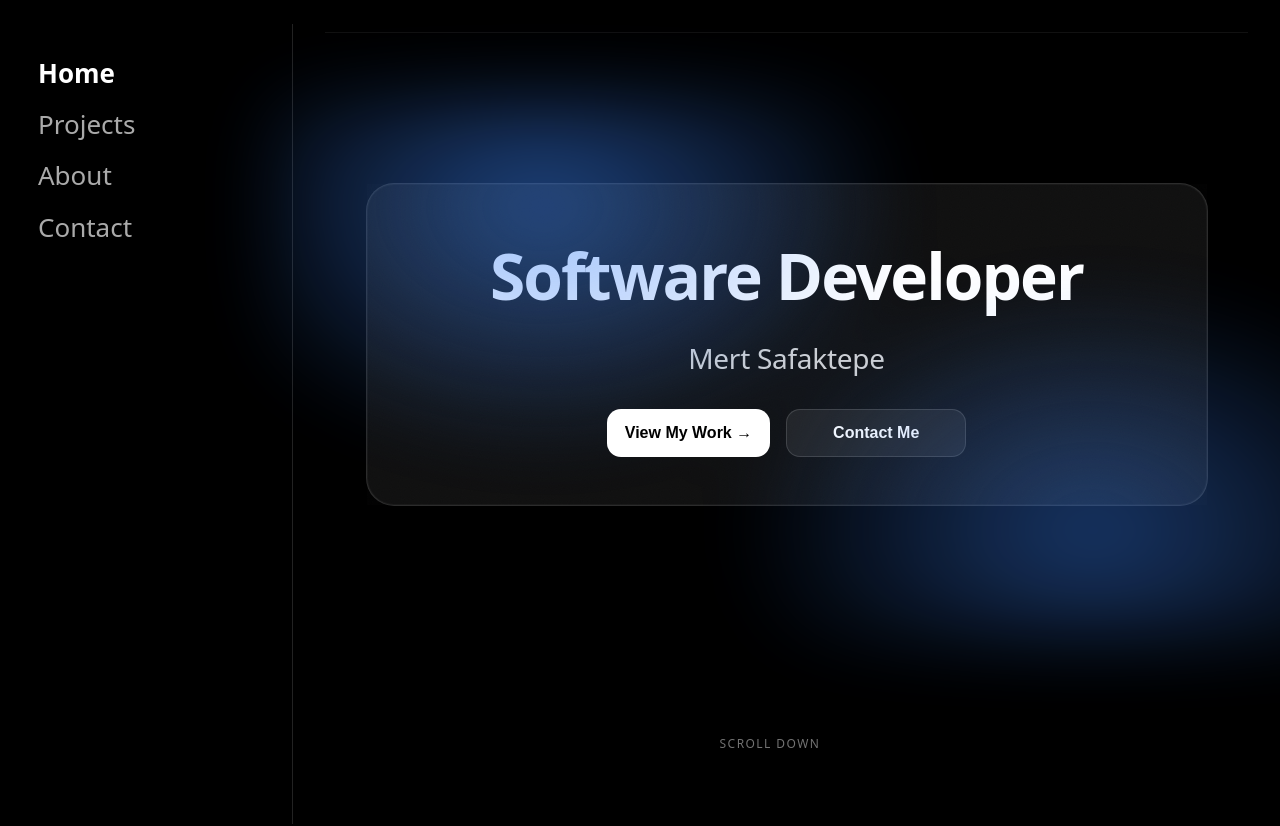
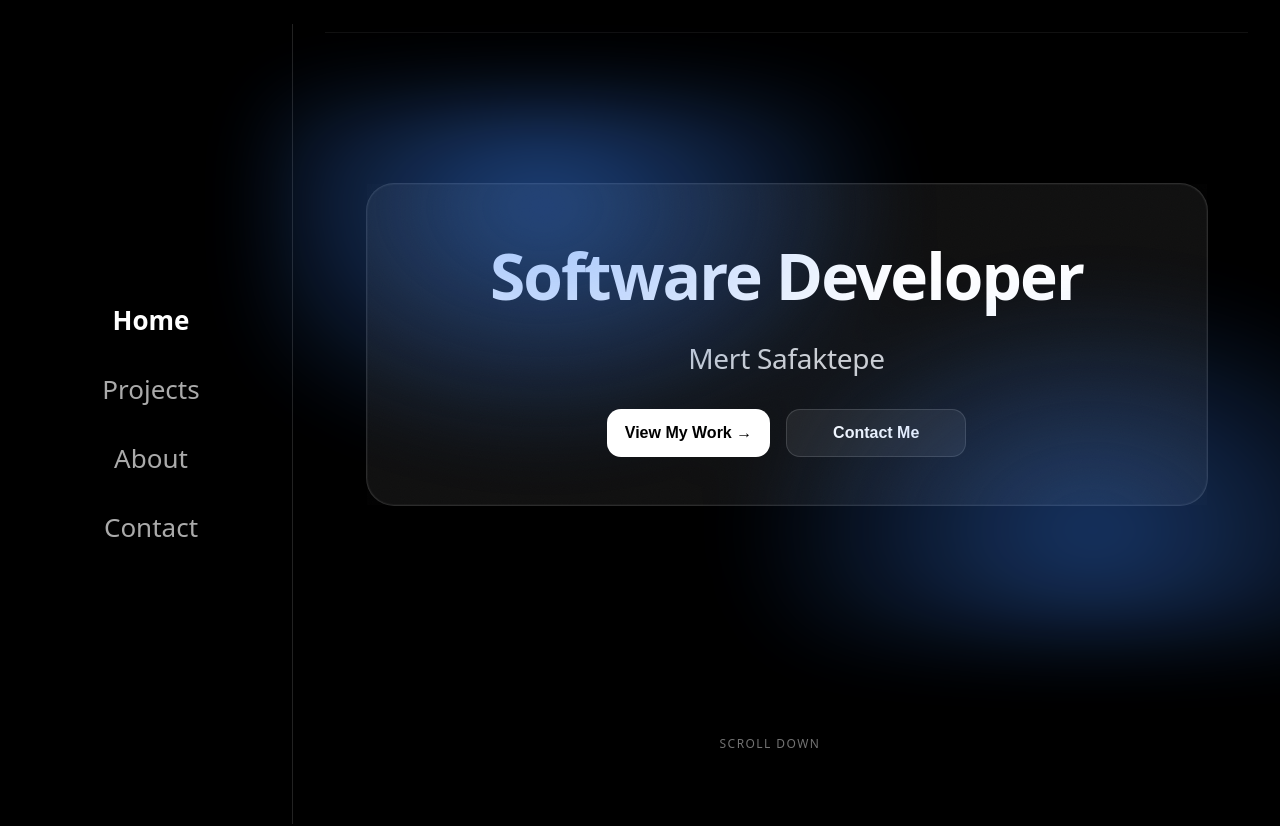
Before and after one commit to safaktepe/portfoliowebsite, a React (Vite) app: page /#home in a window 1280 px wide. Shown: the top 826 px of the page. Built offline with nearby package versions, Linux system fonts and the light colour scheme.

Commit message:
Center sidebar navigation items and adjust spacing

```diff
--- a/src/styles/sidebar.css
+++ b/src/styles/sidebar.css
@@ -2,6 +2,8 @@
     width: 260px;
     padding: 24px 16px;
     display: flex;
+    align-items: center;
+    justify-content: center;
     flex-direction: column;
     gap: 16px;
     border-right: 1px solid #222;
@@ -15,6 +17,8 @@
     position: relative;
     display: flex;
     flex-direction: column;
+    gap: 18px;
+    align-items: center;
   }
 
   .navLink {
@@ -26,7 +30,6 @@
     text-decoration: none;
     color: #aaa;
     font-weight: 400;
-
     border-radius: 10px;
 
     transform: translateZ(0);
```
